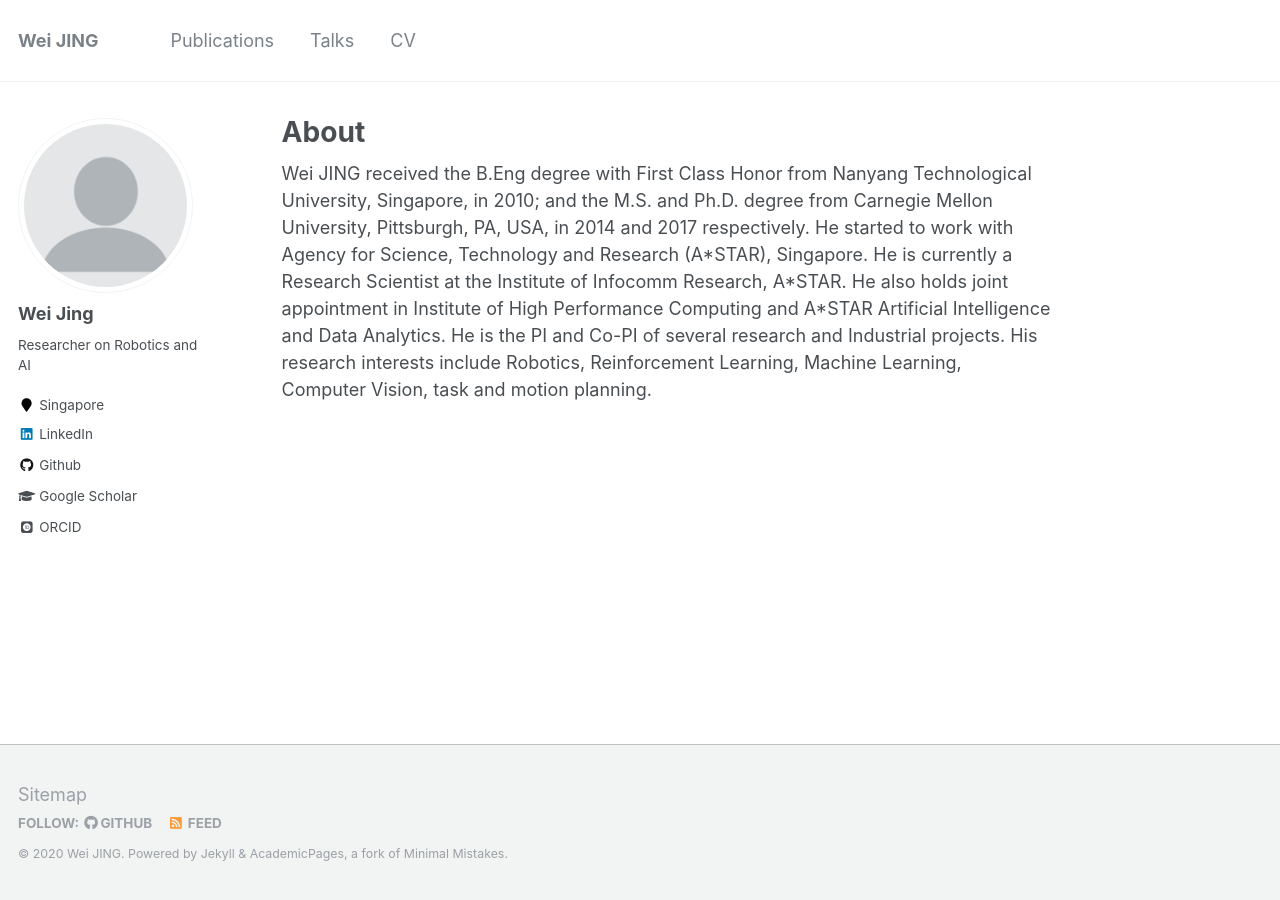
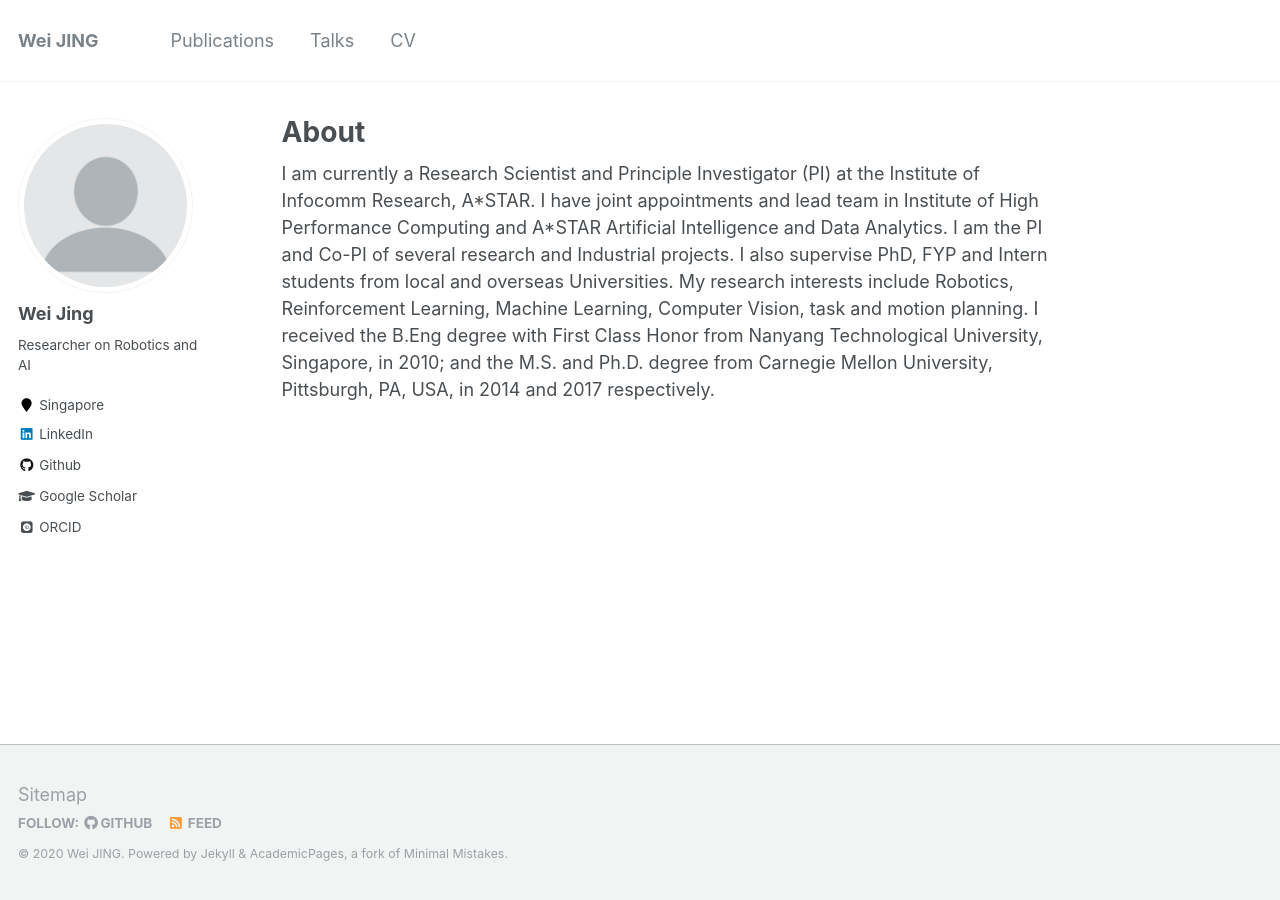
Before and after one commit to Weijing/Weijing.github.io, a Jekyll site: the page built from _pages/about.md, in a window 1280 px wide. Built offline with Jekyll 4.4.1, drawn with Linux system fonts in a browser that asks for light colours; some web fonts are replaced.

Commit message:
edit about

```diff
--- a/_pages/about.md
+++ b/_pages/about.md
@@ -8,7 +8,9 @@ redirect_from:
   - /about.html
 ---
 
- Wei JING received the B.Eng degree with First Class Honor from Nanyang Technological University, Singapore, in 2010; and the M.S. and  Ph.D. degree from Carnegie Mellon University, Pittsburgh, PA, USA, in 2014 and 2017 respectively. He started to work with Agency for Science, Technology and Research (A\*STAR), Singapore. He is currently a Research Scientist at the Institute of Infocomm Research, A\*STAR. He also holds joint appointment in Institute of High Performance Computing and A*STAR Artificial Intelligence and Data Analytics. He is the PI and Co-PI of several research and Industrial projects. His research interests include Robotics, Reinforcement Learning, Machine Learning, Computer Vision, task and motion planning.
+ I am currently a Research Scientist and Principle Investigator (PI) at the Institute of Infocomm Research, A\*STAR. I have joint appointments and lead team in Institute of High Performance Computing and A*STAR Artificial Intelligence and Data Analytics. I am the PI and Co-PI of several research and Industrial projects. I also supervise PhD, FYP and Intern students from local and overseas Universities. My research interests include Robotics, Reinforcement Learning, Machine Learning, Computer Vision, task and motion planning. I received the B.Eng degree with First Class Honor from Nanyang Technological University, Singapore, in 2010; and the M.S. and  Ph.D. degree from Carnegie Mellon University, Pittsburgh, PA, USA, in 2014 and 2017 respectively.
+
+ <!-- I received the B.Eng degree with First Class Honor from Nanyang Technological University, Singapore, in 2010; and the M.S. and  Ph.D. degree from Carnegie Mellon University, Pittsburgh, PA, USA, in 2014 and 2017 respectively. He started to work with Agency for Science, Technology and Research (A\*STAR), Singapore. He is currently a Research Scientist at the Institute of Infocomm Research, A\*STAR. He also holds joint appointment in Institute of High Performance Computing and A*STAR Artificial Intelligence and Data Analytics. He is the PI and Co-PI of several research and Industrial projects. His research interests include Robotics, Reinforcement Learning, Machine Learning, Computer Vision, task and motion planning. -->
 
 <!-- A data-driven personal website
 ======
```
